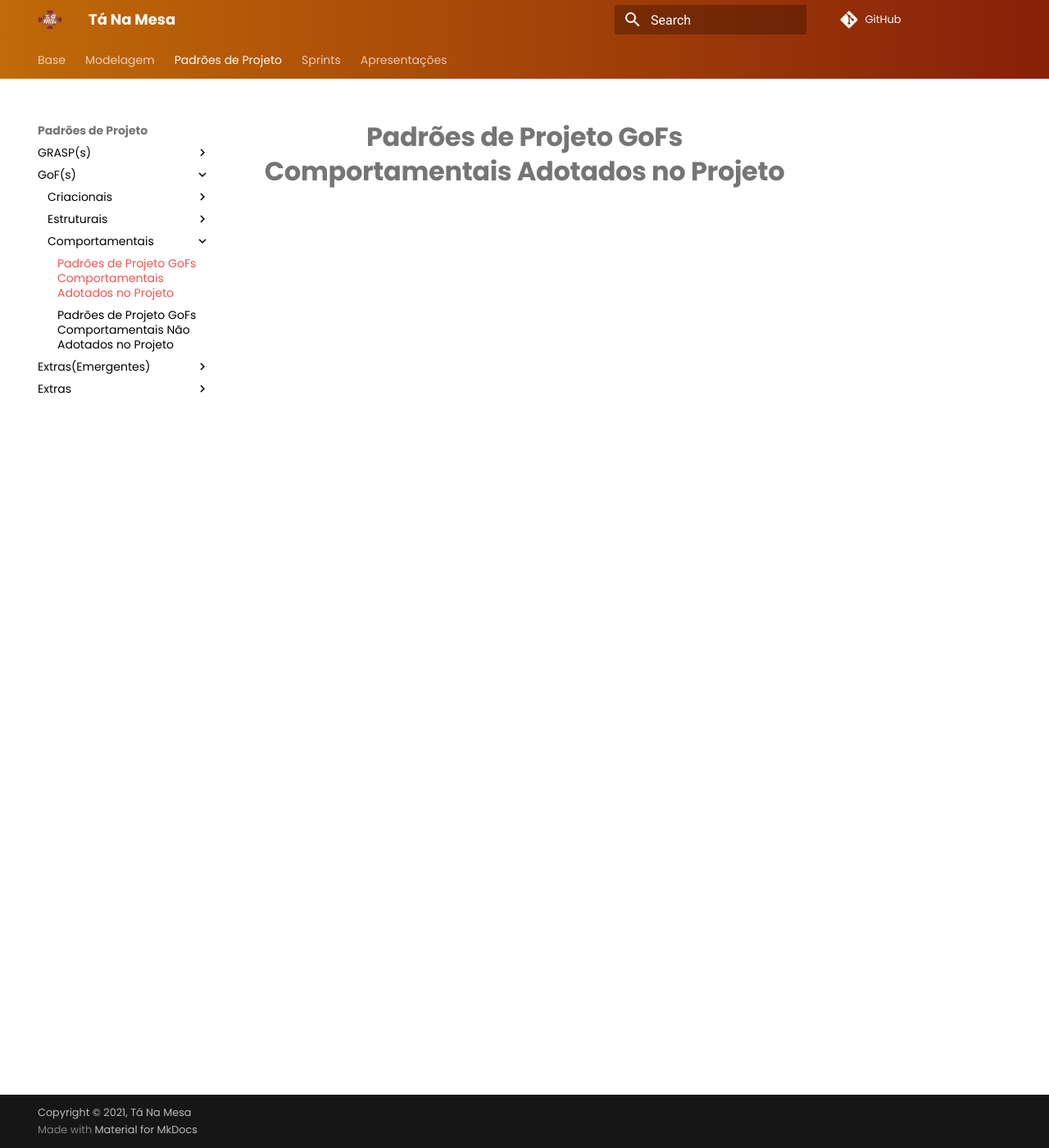
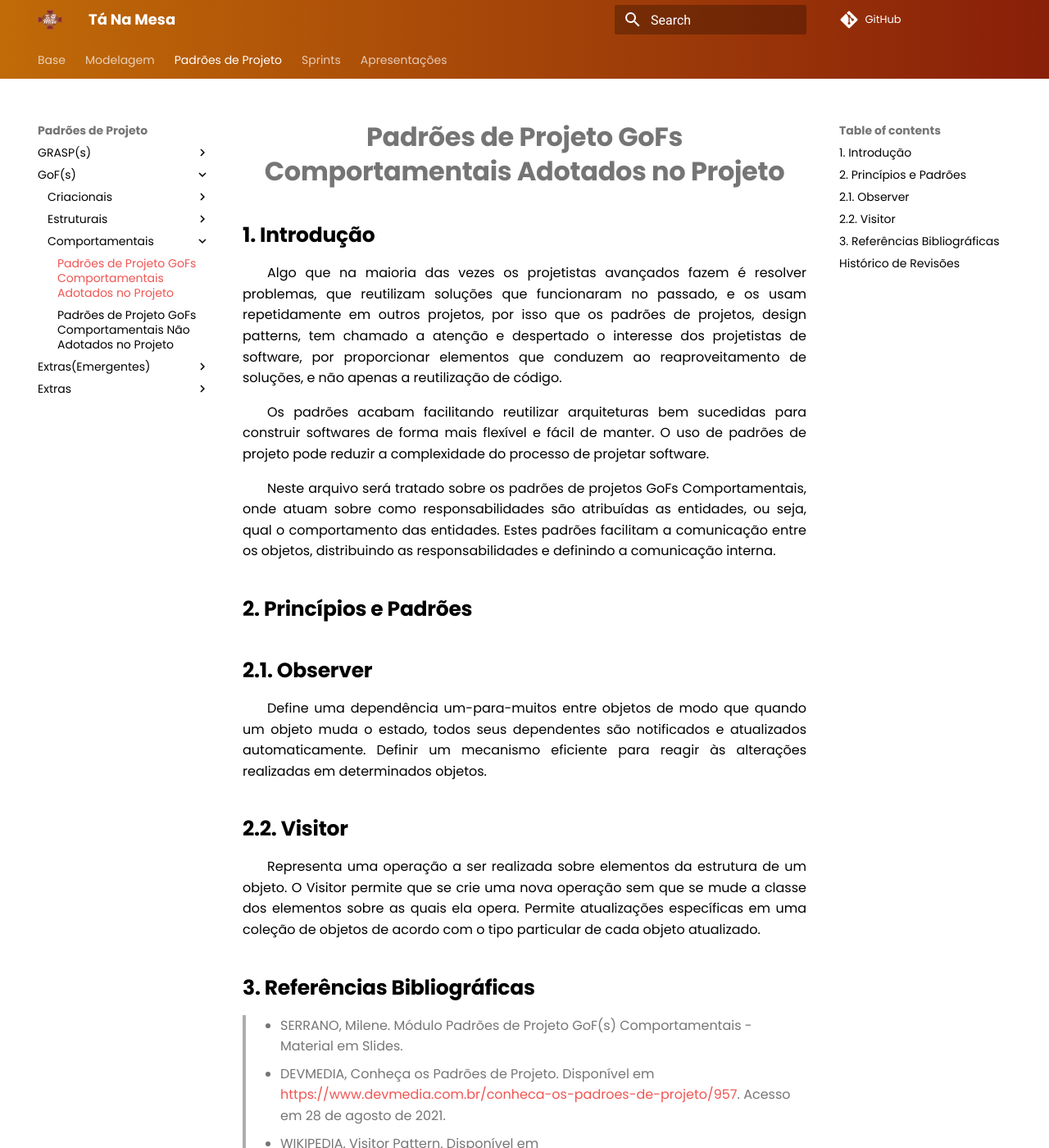
Before and after one commit to UnBArqDsw2021-1/2021.1_G02_TaNaMesa_docs, an MkDocs documentation site: the page built from docs/3-Padroes-de-Projeto/GoFs/Comportamentais/Padroes-Adotados-no-Projeto.md, in a window 1280 px wide and 1400 px high. Shown: the whole window at 82% size. Built offline with MkDocs 1.6.1 and Material for MkDocs 9.7.7, drawn with Linux system fonts in a browser that asks for light colours; comment, search, counter and statistics services are not loaded; some of the changed text lies outside the part shown.

Commit message:
(#100) adicionando padroes que vão e que não vão ser utilizados

```diff
--- a/docs/3-Padroes-de-Projeto/GoFs/Comportamentais/Padroes-Adotados-no-Projeto.md
+++ b/docs/3-Padroes-de-Projeto/GoFs/Comportamentais/Padroes-Adotados-no-Projeto.md
@@ -1 +1,32 @@
 # Padrões de Projeto GoFs Comportamentais Adotados no Projeto
+
+## 1. Introdução
+
+Algo que na maioria das vezes os projetistas avançados fazem é resolver problemas, que reutilizam soluções que funcionaram no passado, e os usam repetidamente em outros projetos, por isso que os padrões de projetos, design patterns, tem chamado a atenção e despertado o interesse dos projetistas de software, por proporcionar elementos que conduzem ao reaproveitamento de soluções, e não apenas a reutilização de código.
+
+Os padrões acabam facilitando reutilizar arquiteturas bem sucedidas para construir softwares de forma mais flexível e fácil de manter. O uso de padrões de projeto pode reduzir a complexidade do processo de projetar software.
+
+Neste arquivo será tratado sobre os padrões de projetos GoFs Comportamentais, onde atuam sobre como responsabilidades são atribuídas as entidades, ou seja, qual o comportamento das entidades. Estes padrões facilitam a comunicação entre os objetos, distribuindo as responsabilidades e definindo a comunicação interna.
+
+## 2. Princípios e Padrões
+
+## 2.1. Observer
+
+Define uma dependência um-para-muitos entre objetos de modo que quando um objeto muda o estado, todos seus dependentes são notificados e atualizados automaticamente. Definir um mecanismo eficiente para reagir às alterações realizadas em determinados objetos.
+
+## 2.2. Visitor
+
+Representa uma operação a ser realizada sobre elementos da estrutura de um objeto. O Visitor permite que se crie uma nova operação sem que se mude a classe dos elementos sobre as quais ela opera. Permite atualizações específicas em uma coleção de objetos de acordo com o tipo particular de cada objeto atualizado.
+
+## 3. Referências Bibliográficas
+
+> - SERRANO, Milene. Módulo Padrões de Projeto GoF(s) Comportamentais - Material em Slides.
+> - DEVMEDIA, Conheça os Padrões de Projeto. Disponível em <https://www.devmedia.com.br/conheca-os-padroes-de-projeto/957>. Acesso em 28 de agosto de 2021.
+> - WIKIPEDIA, Visitor Pattern. Disponível em <https://pt.wikipedia.org/wiki/Visitor_Pattern>. Acesso em 28 de agosto de 2021.
+> - WIKIPEDIA, Observer. Disponível em <https://pt.wikipedia.org/wiki/Observer>. Acesso em 28 de agosto de 2021.
+
+## Histórico de Revisões
+
+| Data       | Versão | Descrição                  | Autor(es)                                 |
+| :--------- | :----- | :------------------------- | :---------------------------------------- |
+| 28/08/2021 | 1.0    | Desenvolvimento de tópicos | [Emily Dias](https://github.com/emysdias) |
```
Also changed, not shown: docs/3-Padroes-de-Projeto/GoFs/Comportamentais/Padroes-Nao-Adotados-no-Projeto.md (+29 -0 lines).
